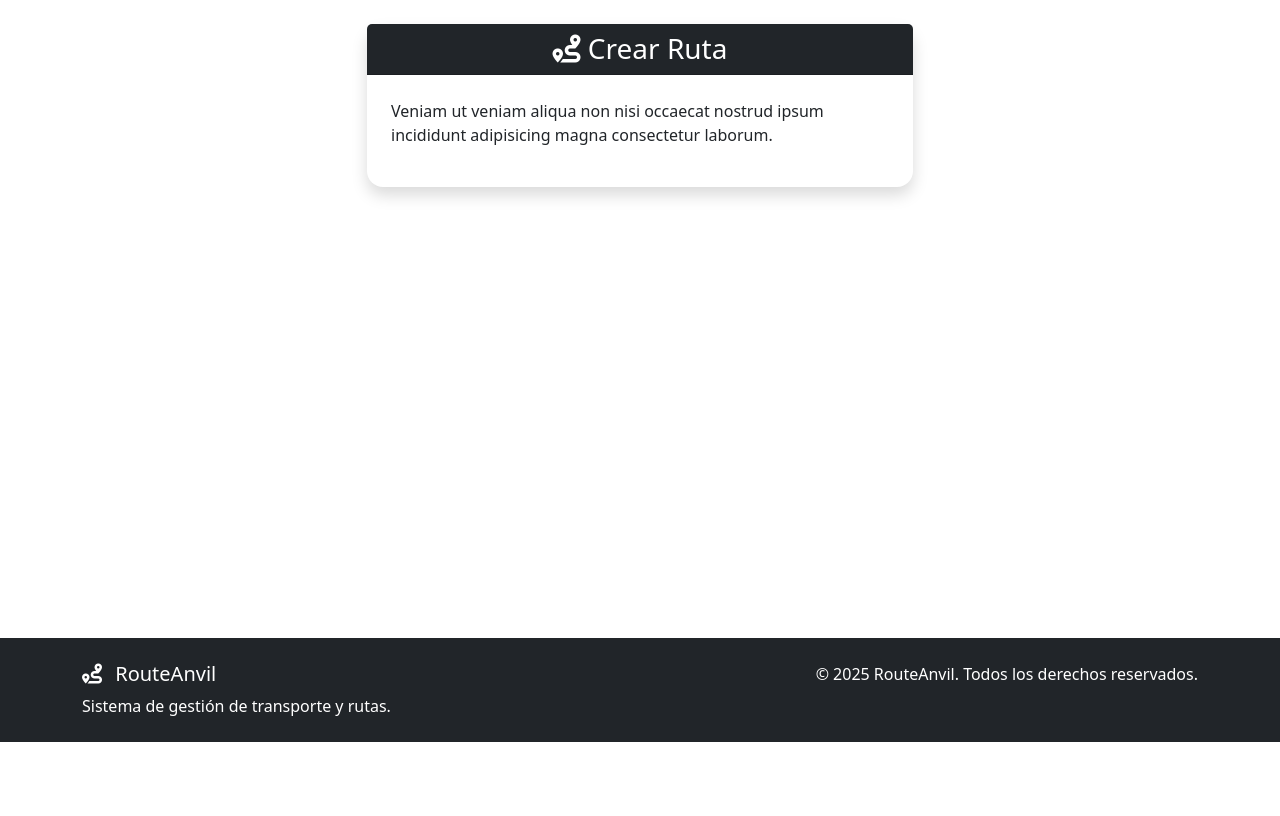
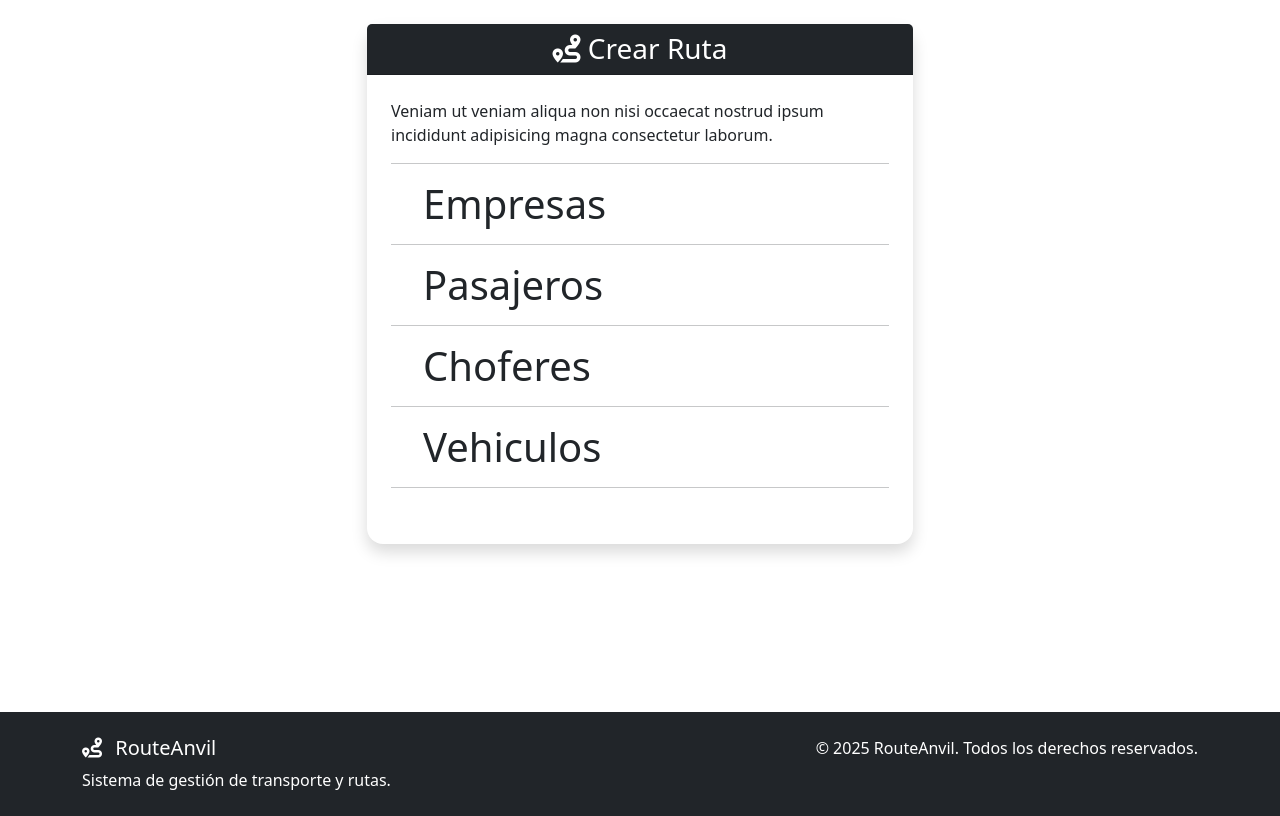
Before and after one commit to Ikvillaseca/capstoneADI, a Django app: page /ruta/crear/ in a window 1280 px wide. Shown: the part 58-874 px from the top of the page. Before the commit the page ends 800 px from the top, so only its background shows below. Run offline with Django 5.2, Linux system fonts and the light colour scheme; data that the repository does not hold is empty.

Commit message:
Prueba vista crear ruta

```diff
--- a/RouteAnvil/templates/base.html
+++ b/RouteAnvil/templates/base.html
@@ -4,9 +4,12 @@
 <head>
     <meta charset="UTF-8">
     <meta name="viewport" content="width=device-width, initial-scale=1.0">
+    <meta name="description" content="RouteAnvil - Sistema de gestión de transporte y rutas.">
+    <meta name="keywords" content="transporte, rutas, choferes, pasajeros, vehículos, gestión, RouteAnvil">
     <title>{% block titulo %}RouteAnvil{% endblock titulo %}</title>
     <link href="https://cdn.jsdelivr.net/npm/bootstrap@5.3.0/dist/css/bootstrap.min.css" rel="stylesheet">
     {% comment %}<link href="{% static "css/custom.css" %}" rel="stylesheet">{% endcomment %}
+    <link rel="icon" type="image/x-icon" href="{% static "/images/favicon.ico" %}">
     <link rel="stylesheet" href="https://cdnjs.cloudflare.com/ajax/libs/font-awesome/6.0.0/css/all.min.css">
     <link rel="stylesheet" href="{% static 'css/style.css' %}">
 </head>
@@ -57,7 +60,7 @@
                 <ul class="navbar-nav ms-auto">
                     {% if user.is_authenticated %}
                     <span class="navbar-text email-navbar user-select-none ">
-                        {{user.email}}
+                        {{ user.email }}
                     </span>
                     {% endif %}
 
@@ -97,13 +100,12 @@
                     <p class="mb-0">Sistema de gestión de transporte y rutas.</p>
                 </div>
                 <div class="col-md-6 text-md-end">
-                    <p class="mb-0">&copy; 2025 RouteAnvil. Todos los derechos reservados.</p>
+                    <p class="mb-0">© 2025 RouteAnvil. Todos los derechos reservados.</p>
                 </div>
             </div>
         </div>
     </footer>
 
-
     <script src="https://cdn.jsdelivr.net/npm/bootstrap@5.3.0/dist/js/bootstrap.bundle.min.js"></script>
 </body>
 </html>
--- a/RouteAnvil/templates/pasajeros/pasajero_crear.html
+++ b/RouteAnvil/templates/pasajeros/pasajero_crear.html
@@ -76,7 +76,6 @@
                         </div>
                     {% endif %}
 
-
                     <div class="d-grid gap-2 d-md-flex justify-content-md-end">
                         <a href="{% url 'pasajeros_lista' %}" class="btn btn-secondary me-md-2">
                             <i class="fas fa-arrow-left"></i> Cancelar
--- a/RouteAnvil/templates/rutas/ruta_crear.html
+++ b/RouteAnvil/templates/rutas/ruta_crear.html
@@ -14,6 +14,40 @@
             <div class="card-body p-4">
 
                 {{ texto_de_prueba }}
+                <hr>
+
+                <ul>
+                    <h1>Empresas</h1>
+                    {% for empresa in empresas %}
+                    <li>{{ empresa }}</li>
+                    lmao
+                    {% endfor %}
+                </ul>
+                <hr>
+
+                <ul>
+                    <h1>Pasajeros</h1>
+                    {% for pasajero in pasajeros %}
+                    <li>{{ pasajero.nombre }}</li>
+                    {% endfor %}
+                </ul>
+                <hr>
+
+                <ul>
+                    <h1>Choferes</h1>
+                    {% for chofer in choferes %}
+                    <li>{{ chofer.nombre }}</li>
+                    {% endfor %}
+                </ul>
+                <hr>
+
+                <ul>
+                    <h1>Vehiculos</h1>
+                    {% for vehiculo in vehiculos %}
+                     <li>{{ vehiculo.patente }}</li>
+                    {% endfor %}
+                </ul>
+                <hr>
 
             </div>
         </div>
--- a/RouteAnvil/views.py
+++ b/RouteAnvil/views.py
@@ -176,11 +176,19 @@ def ruta_crear(request):
         if form.is_valid():
             vehiculo = form.save()
             return redirect('vehiculo_detalle', patente=vehiculo.patente) """
-    else:
+    if request.method == 'GET':
+        pasajeros = Pasajero.objects.all()
+        empresas = list(pasajeros.values_list('empresa_trabajo', flat=True).order_by('empresa_trabajo'))
+        vehiculos = Vehiculo.objects.all()
+        choferes = Chofer.objects.all()
         datos = {
-            'texto_de_prueba' : 'Veniam ut veniam aliqua non nisi occaecat nostrud ipsum incididunt adipisicing magna consectetur laborum.'
+            'empresas' : empresas,
+            'pasajeros' : pasajeros,
+            'vehiculos' : vehiculos,
+            'choferes' : choferes,
+            'texto_de_prueba' : 'Veniam ut veniam aliqua non nisi occaecat nostrud ipsum incididunt adipisicing magna consectetur laborum.',
         }
-    return render(request, 'rutas/ruta_crear.html', datos)
+        return render(request, 'rutas/ruta_crear.html', datos)
 
 
 # TEST FUNCIONAMIENTO API
```
Also changed, not shown: RouteAnvil/static/images/favicon.ico (added).
